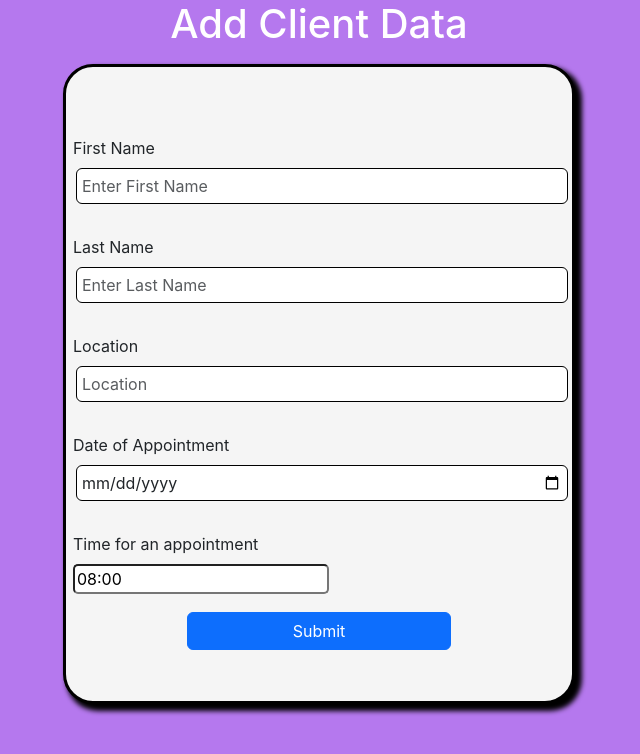
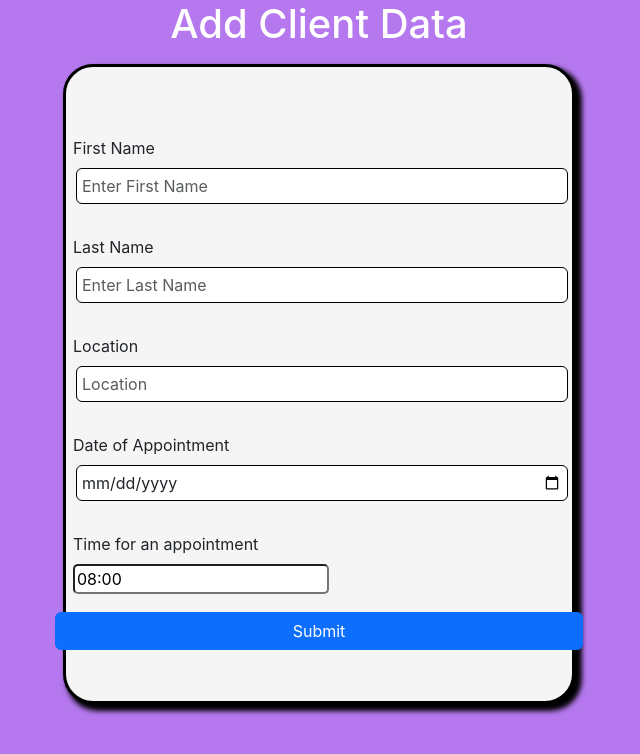
Before and after one commit to Sakshi-hub21/Power-Up-Fitness, a React (Create React App) app: page /add in a window 1280 px wide. Shown: the top 754 px of the page, without its empty margins (321-961 px from the left). Built offline with nearby package versions, Linux system fonts and the light colour scheme.

Commit message:
Update add.js

```diff
--- a/src/components/add.js
+++ b/src/components/add.js
@@ -115,7 +115,7 @@ export default function Add() {
           placeholderText="Time to book an appointment"
         />
       </div>
-      <div class="d-grid col-6 mx-auto">
+      <div class="d-grid mx-auto">
       <button type="submit" className="btn btn-primary lg button-1">
         Submit
       </button>
```
